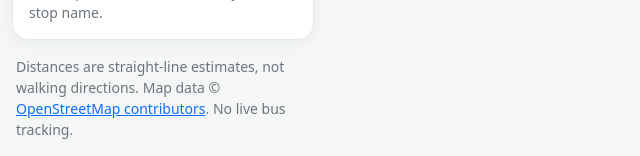
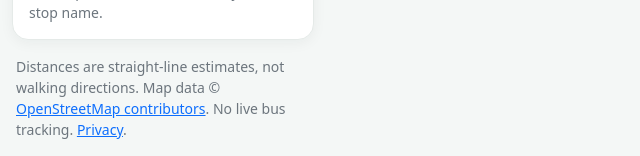
Before and after one commit to crystal-qazi/karachi-busses, a Flask app: template templates/public/index.html in a window 1280 px wide. Shown: the part 783-939 px from the top of the page, without its empty margins (0-640 px from the left). Run offline with Flask 3, Linux system fonts and the light colour scheme; the template is opened without the code that fills it, so the values that code supplies are empty; some libraries are stand-ins or nearby versions.

Commit message:
Link privacy notice from map screen

```diff
--- a/templates/public/index.html
+++ b/templates/public/index.html
@@ -59,7 +59,7 @@
             <p class="text-secondary small mb-0">Nearby stops and routes will appear here after you share your location or tap the map. You can also search by route or stop name.</p>
           </div>
         </section>
-        <p class="small text-secondary px-1 mt-3 mb-0">Distances are straight-line estimates, not walking directions. Map data © <a href="https://www.openstreetmap.org/copyright" target="_blank" rel="noopener noreferrer">OpenStreetMap contributors</a>. No live bus tracking.</p>
+        <p class="small text-secondary px-1 mt-3 mb-0">Distances are straight-line estimates, not walking directions. Map data © <a href="https://www.openstreetmap.org/copyright" target="_blank" rel="noopener noreferrer">OpenStreetMap contributors</a>. No live bus tracking. <a href="/privacy">Privacy</a>.</p>
       </aside>
       <section class="col-12 col-lg-8 col-xl-9">
         <div class="map-frame panel">
```
